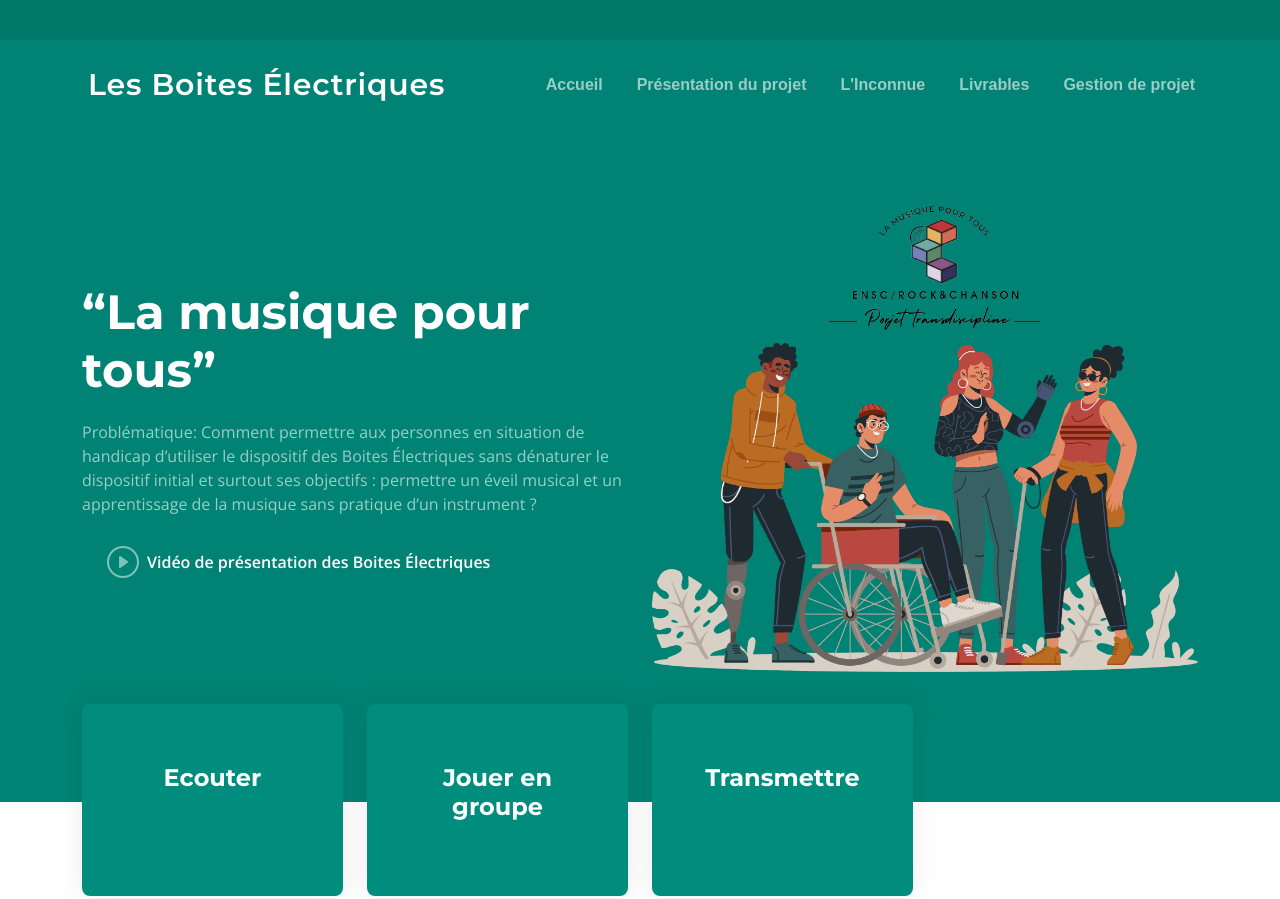
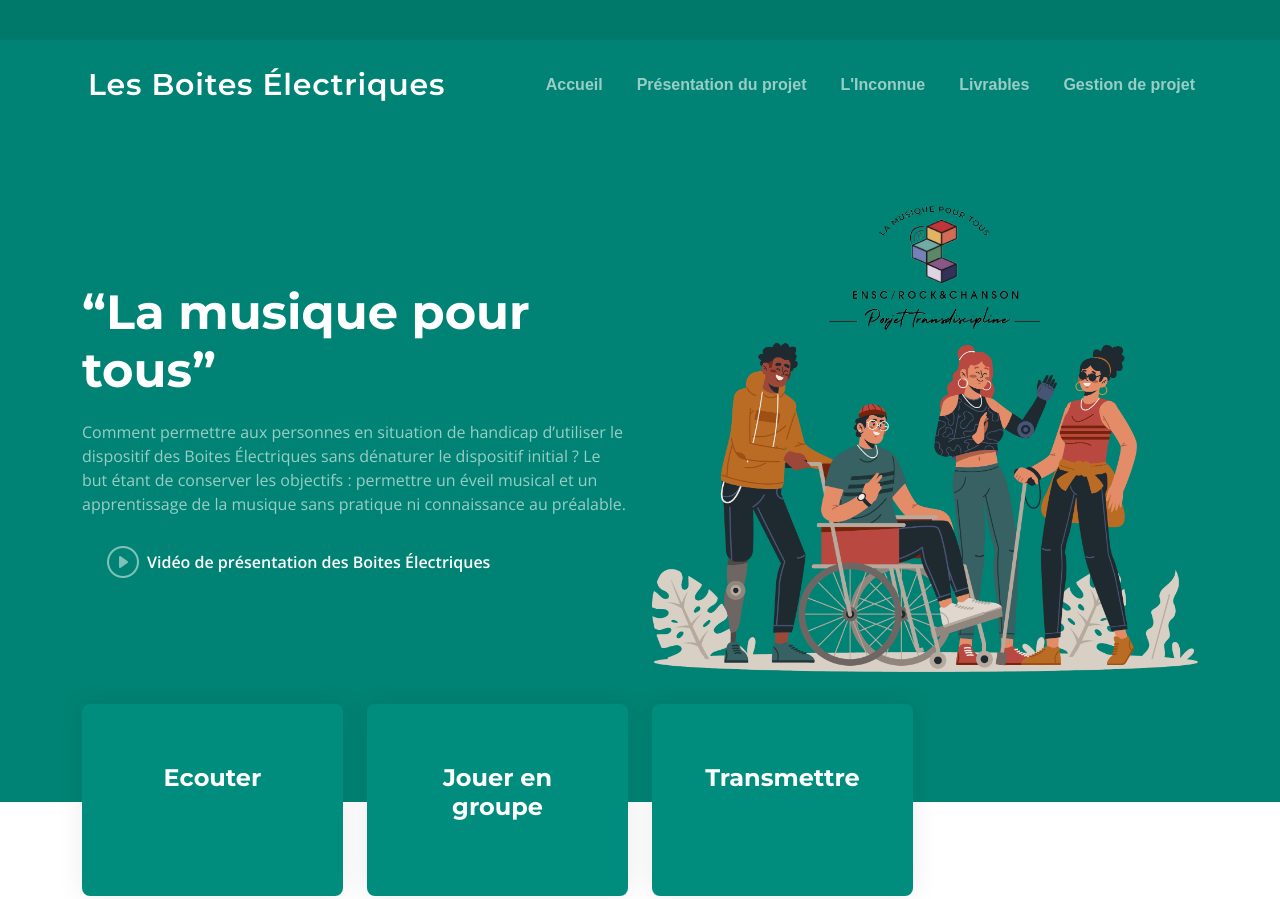
Before and after one commit to apautrat17/BoitesElectriques, a plain HTML site: page index.html in a window 1280 px wide. Shown: the top 899 px of the page. Drawn offline with nearby package versions, Linux system fonts and the light colour scheme.

Commit message:
message d'intro

```diff
--- a/index.html
+++ b/index.html
@@ -70,9 +70,9 @@
         <div class="col-lg-6 order-2 order-lg-1 d-flex flex-column justify-content-center text-center text-lg-start">
           <h2><span> “La musique pour tous”
             </span></h2>
-          <p>Problématique: Comment permettre aux personnes en situation de handicap d’utiliser le
-            dispositif des Boites Électriques sans dénaturer le dispositif initial et surtout ses objectifs : permettre un éveil
-            musical et un apprentissage de la musique sans pratique d’un instrument ?
+          <p>Comment permettre aux personnes en situation de handicap d’utiliser le
+            dispositif des Boites Électriques sans dénaturer le dispositif initial ? Le but étant de conserver les objectifs : permettre un éveil
+            musical et un apprentissage de la musique sans pratique ni connaissance au préalable.
           </p>
           <div class="d-flex justify-content-center justify-content-lg-start">
             <a href="https://www.youtube.com/watch?v=yIyDv-z8DeA"
```
